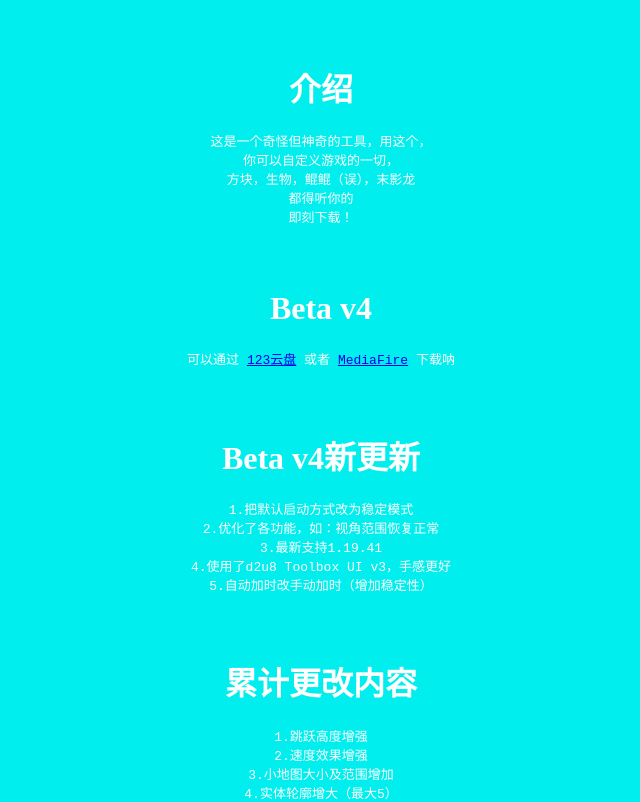
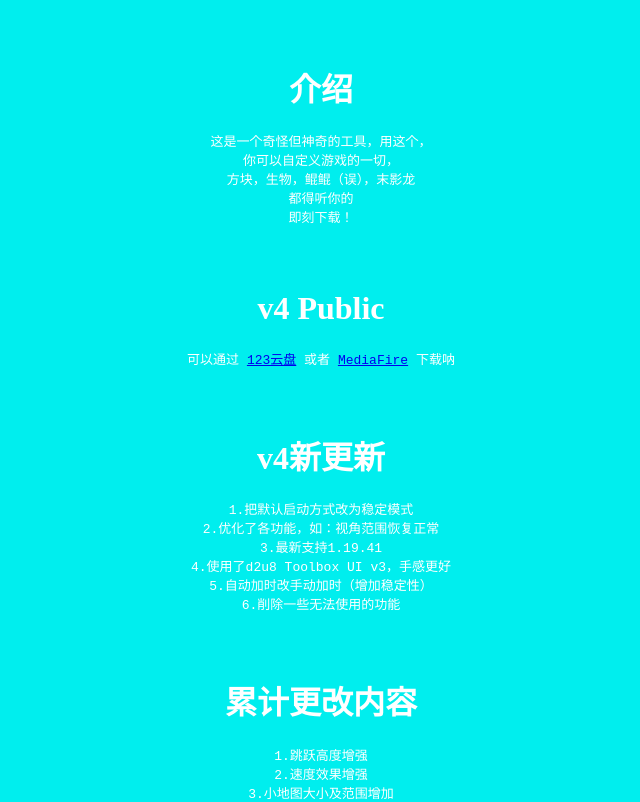
Before and after one commit to d2u8/d2u8.github.io, a plain HTML site: page d2u8tb.html in a window 1280 px wide. Shown: the top 802 px of the page, without its empty margins (319-959 px from the left). Drawn offline with Linux system fonts and the light colour scheme.

Commit message:
Update d2u8tb.html

```diff
--- a/d2u8tb.html
+++ b/d2u8tb.html
@@ -21,15 +21,16 @@
 都得听你的
 即刻下载！</pre>
 
-    <h1>Beta v4</h1>
-    <pre>可以通过 <a href="https://www.123pan.com/s/lUXDVv-T05sh">123云盘</a> 或者 <a href="https://www.mediafire.com/download/z0e209r6rj3qsdg">MediaFire</a> 下载呐</pre>
+    <h1>v4 Public</h1>
+    <pre>可以通过 <a href="https://www.123pan.com/s/lUXDVv-st5sh">123云盘</a> 或者 <a href="https://www.mediafire.com/download/blwxi3z6l6cjdhi">MediaFire</a> 下载呐</pre>
 
-    <h1>Beta v4新更新</h1>
+    <h1>v4新更新</h1>
 <pre>1.把默认启动方式改为稳定模式
 2.优化了各功能，如：视角范围恢复正常
 3.最新支持1.19.41
 4.使用了d2u8 Toolbox UI v3，手感更好
-5.自动加时改手动加时（增加稳定性）</pre>
+5.自动加时改手动加时（增加稳定性）
+6.削除一些无法使用的功能</pre>
 
     <h1>累计更改内容</h1>
     <pre>1.跳跃高度增强
```
